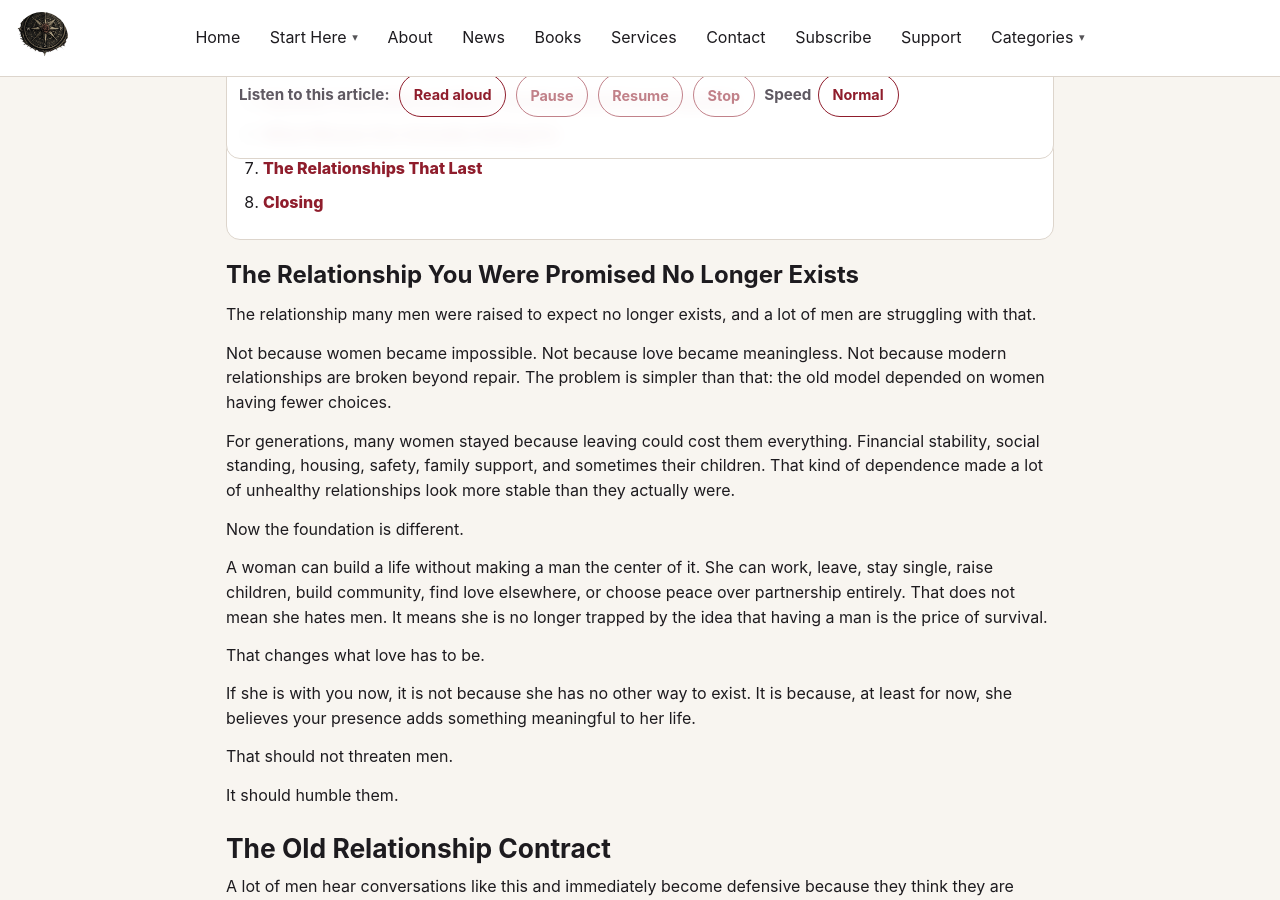
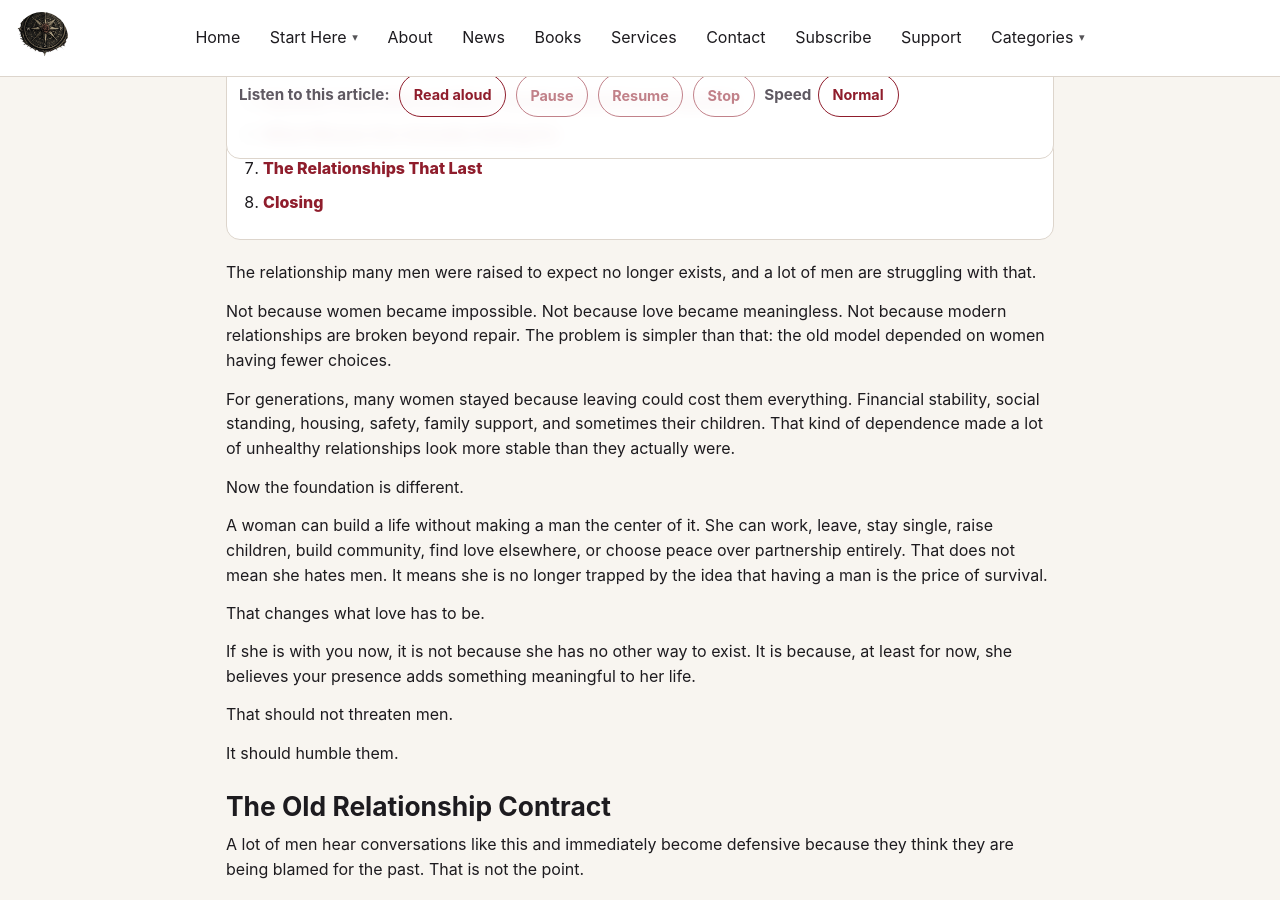
Before and after one commit to cjblackthorn/cjblackthorn.github.io, a Jekyll site: the page built from _posts/2026-05-08-the-relationship-you-were-promised-no-longer-exists.md, in a window 1280 px wide and 900 px high, scrolled down 856 px. Built offline with Jekyll 4.4.1, drawn with Linux system fonts in a browser that asks for light colours.

Commit message:
Normalize post heading hierarchy

```diff
--- a/_posts/2026-05-08-the-relationship-you-were-promised-no-longer-exists.md
+++ b/_posts/2026-05-08-the-relationship-you-were-promised-no-longer-exists.md
@@ -6,8 +6,6 @@ categories: [relationships, boundaries]
 tags: [relationships, equality, patriarchy, emotional-labor, partnership, autonomy]
 description: "Modern relationships are changing because women are no longer trapped by dependence. Equality did not ruin relationships. It changed what healthy partnership requires."
 ---
-
-# The Relationship You Were Promised No Longer Exists
 
 The relationship many men were raised to expect no longer exists, and a lot of men are struggling with that.
 
```
